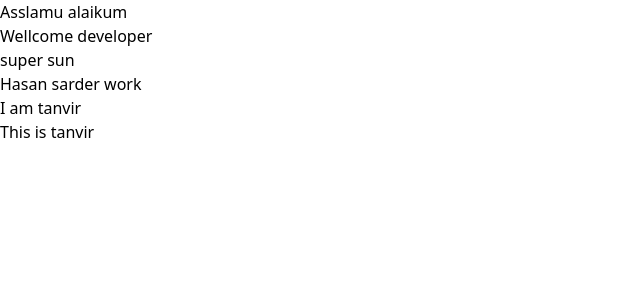
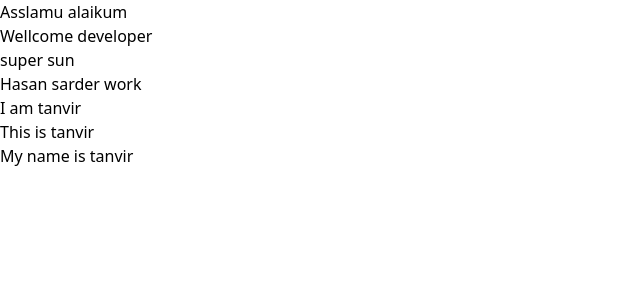
Before and after one commit to anamolhasan/quick-drop, a React (Vite) app: page / in a window 1280 px wide. Shown: the top 300 px of the page, without its empty margins (0-640 px from the left). Built offline with nearby package versions, Linux system fonts and the light colour scheme.

Commit message:
paragraph changed

```diff
--- a/src/App.tsx
+++ b/src/App.tsx
@@ -12,6 +12,7 @@ function App() {
       <p>Hasan sarder work</p>
       <p>I am tanvir </p>
       <p>This is tanvir</p>
+      <p>My name is tanvir</p>
     </>
   )
 }
```
